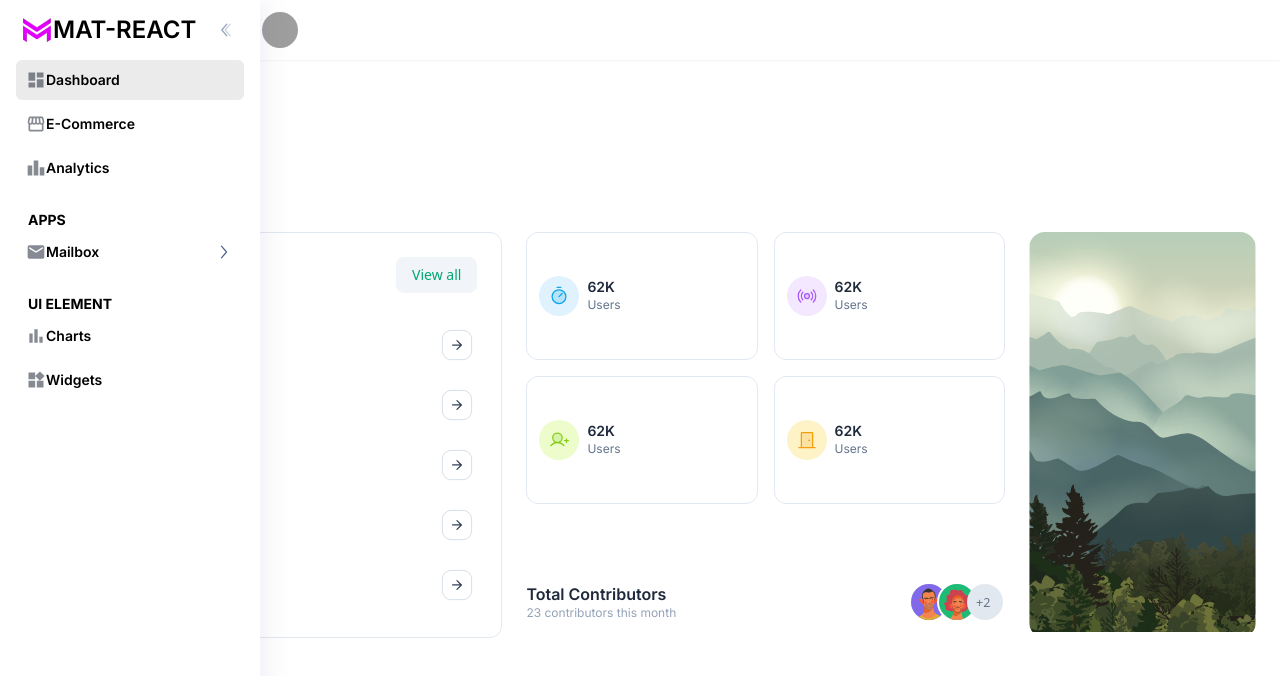
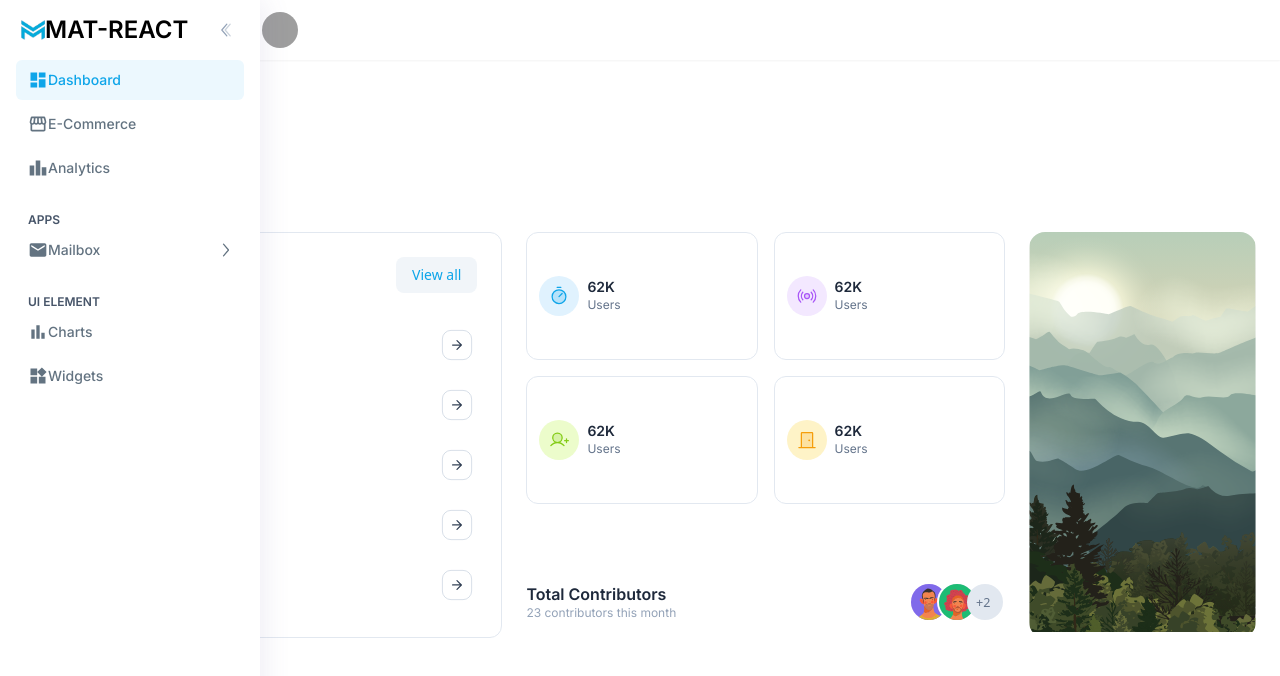
Before and after one commit to mat-react/mat-react, a React (Create React App) app: page / in a window 1280 px wide. Shown: the top 676 px of the page. Built offline with nearby package versions, Linux system fonts and the light colour scheme; grey boxes are pictures that could not be loaded.

Commit message:
Color palette finalized + applied

```diff
--- a/src/Layouts/Header/Header.jsx
+++ b/src/Layouts/Header/Header.jsx
@@ -58,8 +58,8 @@ const Header = () => {
                             <IconButton className={`flex items-center rounded-full !text-muted-400 hover:!text-primary`}>
                                 <Comment />
                                 <span className="absolute top-0 flex h-3 w-3 ltr:right-0 rtl:left-0">
-                                    <span className="absolute top-[-2px] inline-flex h-full w-full animate-ping rounded-full bg-success opacity-75 ltr:-left-[3px] rtl:-right-[3px]"></span>
-                                    <span className="relative top-[1px] inline-flex h-[6px] w-[6px] rounded-full bg-success"></span>
+                                    <span className="absolute top-[-2px] inline-flex h-full w-full animate-ping rounded-full bg-primary opacity-75 ltr:-left-[3px] rtl:-right-[3px]"></span>
+                                    <span className="relative top-[1px] inline-flex h-[6px] w-[6px] rounded-full bg-primary"></span>
                                 </span>
                             </IconButton>
                         </div>
--- a/src/Layouts/Sidebar/MenuLevel.jsx
+++ b/src/Layouts/Sidebar/MenuLevel.jsx
@@ -13,10 +13,10 @@ const MenuLevel = ({ item }) => {
 const SingleLevel = ({item}) => {
     return(
         <li className="nav-item">
-            <NavLink className="group" to={item.to}>
+            <NavLink className="group text-muted-550 dark:text-muted-400 dark:text-muted-400 dark:group-hover:text-white-dark font-medium" to={item.to}>
                 <div className="flex items-center">
-                    {item.icon ? <item.icon className="shrink-0 group-hover:!text-primary" /> : null }
-                    <span className="text-black ltr:pl-3 rtl:pr-3 dark:text-muted-400 dark:group-hover:text-white-dark">
+                    {item.icon ? <item.icon className="shrink-0" /> : null }
+                    <span className="ltr:pl-3 rtl:pr-3">
                         {item.title}
                     </span>
                 </div>
@@ -44,10 +44,10 @@ const MultiLevel = ({ item }) => {
   return (
     <React.Fragment>
       <li className="nav-item group" >
-        <button type="button" className="nav-link group" onClick={handleClick}>
+        <button type="button" className="nav-link group text-muted-550 dark:text-muted-400 dark:group-hover:text-white-dark font-medium" onClick={handleClick}>
             <div className="flex items-center">
-                <item.icon className="shrink-0 group-hover:!text-primary" />
-                <span className="text-black ltr:pl-3 rtl:pr-3 dark:text-muted-400 dark:group-hover:text-white-dark">{item.title}</span>
+                <item.icon className="shrink-0" />
+                <span className="ltr:pl-3 rtl:pr-3">{item.title}</span>
             </div>
             <div className={["rtl:rotate-180 transition duration-300", open ? "!rotate-90" : ""].join(" ") } >
                 <svg width="16" height="16" viewBox="0 0 24 24" fill="none" xmlns="http://www.w3.org/2000/svg">
@@ -57,7 +57,7 @@ const MultiLevel = ({ item }) => {
         </button>
       </li>
       <Collapse in={open} timeout="auto" unmountOnExit>
-        <List  component="ul" className="sub-menu text-gray-500 dark:text-muted-400" disablePadding>
+        <List  component="ul" className="sub-menu text-muted-550 dark:text-muted-400" disablePadding>
           {children.map((child, key) => (
             <Single key={key} item={child} />
           ))}
--- a/src/Layouts/Sidebar/Sidebar.jsx
+++ b/src/Layouts/Sidebar/Sidebar.jsx
@@ -27,11 +27,11 @@ const Sidebar = () => {
 
                 <div className="flex items-center justify-between px-4 py-3">
                     <NavLink to={"/"} className="main-logo flex shrink-0 items-center">
-                        <img className="ml-[5px] w-8 flex-none" src={Logo} alt="LOGO" />
+                        <img className="ml-[5px] w-6 flex-none" src={Logo} alt="LOGO" />
                         <span className="align-middle text-2xl font-semibold ltr:ml-1.5 rtl:mr-1.5 dark:text-white-light lg:inline">MAT-REACT</span>
                     </NavLink>
                     <IconButton onClick={() => sidebarToggler()}>
-                        <svg className="m-auto h-5 w-5 text-muted-400" width="20" height="20" viewBox="0 0 24 24" fill="none" xmlns="http://www.w3.org/2000/svg">
+                        <svg className="m-auto h-5 w-5 text-muted-400 hover:text-primary" width="20" height="20" viewBox="0 0 24 24" fill="none" xmlns="http://www.w3.org/2000/svg">
                             <path d="M13 19L7 12L13 5" stroke="currentColor" strokeWidth="1.5" strokeLinecap="round" strokeLinejoin="round"></path>
                             <path opacity="0.5" d="M16.9998 19L10.9998 12L16.9998 5" stroke="currentColor" strokeWidth="1.5" strokeLinecap="round" strokeLinejoin="round"></path>
                         </svg>
@@ -39,14 +39,14 @@ const Sidebar = () => {
                 </div>
 
 
-                <SimpleBarReact className='relative h-[calc(100vh-80px)] space-y-0.5 overflow-y-auto overflow-x-hidden p-4 py-0 font-semibold ps ps--active-y'>
+                <SimpleBarReact className='relative h-[calc(100vh-80px)] space-y-0.5 overflow-y-auto overflow-x-hidden p-4 py-0 ps ps--active-y'>
 
                     <ul>
                         {menus.map((item, key) => {
                             if(item.type === "title"){
                                 return (
                                     <li key={key}>
-                                        <h2 className="-mx-4 pb-0 flex items-center mt-[10px] mb-[2px] py-3 px-7 font-bold uppercase dark:bg-dark dark:bg-opacity-[0.08]">
+                                        <h2 className="-mx-4 pb-0 flex dark:text-muted-200 text-muted-600 items-center mt-[10px] py-3 px-7 font-semibold uppercase text-[12px]">
                                             <span>{item.title}</span>
                                         </h2>
                                     </li>
--- a/src/Pages/Dashboard/Dashboard.jsx
+++ b/src/Pages/Dashboard/Dashboard.jsx
@@ -30,7 +30,7 @@ function Dashboard(props) {
                             <h3 className='font-heading text-base font-semibold leading-tight text-muted-800 dark:text-white'>
                                 <span>Trending Languages</span>
                             </h3>
-                            <button className='bg-muted-100 hover:bg-muted-200 dark:bg-muted-700 dark:hover:bg-muted-900 text-primary bg:text-primary-400 rounded-lg px-4 py-2 font-sans text-sm font-medium underline-offset-4 transition-colors duration-300'>
+                            <button className='bg-muted-100 hover:bg-muted-200 dark:bg-muted-700 dark:hover:bg-muted-600 text-primary bg:text-primary-400 rounded-lg px-4 py-2 font-sans text-sm font-medium underline-offset-4 transition-colors duration-300'>
                                 View all
                             </button>
                         </div>
@@ -162,7 +162,7 @@ function Dashboard(props) {
                     <div className="grid grid-cols-2 col-span-2 gap-4">
                         <div className='border-muted-200 dark:border-muted-700 dark:bg-muted-800 relative w-full border bg-white transition-all duration-300 rounded-xl flex items-center gap-2 p-3'>
                             <div className='relative inline-flex shrink-0 items-center justify-center h-10 w-10 rounded-full bg-info-100 text-info-500 dark:bg-info-500/20 dark:text-info-400 dark:border-info-500 dark:border-2'>
-                                <svg xmlns="http://www.w3.org/2000/svg" aria-hidden="true" role="img" class="icon h-5 w-5" width="1em" height="1em" viewBox="0 0 256 256">
+                                <svg xmlns="http://www.w3.org/2000/svg" aria-hidden="true" role="img" className="icon h-5 w-5" width="1em" height="1em" viewBox="0 0 256 256">
                                     <g fill="currentColor">
                                         <path d="M216 136a88 88 0 1 1-88-88a88 88 0 0 1 88 88Z" opacity=".2"></path>
                                         <path d="M128 40a96 96 0 1 0 96 96a96.11 96.11 0 0 0-96-96Zm0 176a80 80 0 1 1 80-80a80.09 80.09 0 0 1-80 80Zm45.66-125.66a8 8 0 0 1 0 11.32l-40 40a8 8 0 0 1-11.32-11.32l40-40a8 8 0 0 1 11.32 0ZM96 16a8 8 0 0 1 8-8h48a8 8 0 0 1 0 16h-48a8 8 0 0 1-8-8Z"></path>
@@ -178,7 +178,7 @@ function Dashboard(props) {
                         </div>
                         <div className='border-muted-200 dark:border-muted-700 dark:bg-muted-800 relative w-full border bg-white transition-all duration-300 rounded-xl flex items-center gap-2 p-3'>
                             <div className='relative inline-flex shrink-0 items-center justify-center h-10 w-10 rounded-full bg-purple-100 text-purple-500 dark:bg-purple-500/20 dark:text-purple-400 dark:border-purple-500 dark:border-2'>
-                                <svg xmlns="http://www.w3.org/2000/svg" aria-hidden="true" role="img" class="icon h-5 w-5" width="1em" height="1em" viewBox="0 0 256 256"><g fill="currentColor"><path d="M160 128a32 32 0 1 1-32-32a32 32 0 0 1 32 32Z" opacity=".2"></path><path d="M128 88a40 40 0 1 0 40 40a40 40 0 0 0-40-40Zm0 64a24 24 0 1 1 24-24a24 24 0 0 1-24 24Zm73.71 7.14a80 80 0 0 1-14.08 22.2a8 8 0 0 1-11.92-10.67a63.95 63.95 0 0 0 0-85.33a8 8 0 1 1 11.92-10.67a80.08 80.08 0 0 1 14.08 84.47ZM69 103.09a64 64 0 0 0 11.26 67.58a8 8 0 0 1-11.92 10.67a79.93 79.93 0 0 1 0-106.67a8 8 0 1 1 11.95 10.67A63.77 63.77 0 0 0 69 103.09ZM248 128a119.58 119.58 0 0 1-34.29 84a8 8 0 1 1-11.42-11.2a103.9 103.9 0 0 0 0-145.56A8 8 0 1 1 213.71 44A119.58 119.58 0 0 1 248 128ZM53.71 200.78A8 8 0 1 1 42.29 212a119.87 119.87 0 0 1 0-168a8 8 0 1 1 11.42 11.2a103.9 103.9 0 0 0 0 145.56Z"></path></g></svg>
+                                <svg xmlns="http://www.w3.org/2000/svg" aria-hidden="true" role="img" className="icon h-5 w-5" width="1em" height="1em" viewBox="0 0 256 256"><g fill="currentColor"><path d="M160 128a32 32 0 1 1-32-32a32 32 0 0 1 32 32Z" opacity=".2"></path><path d="M128 88a40 40 0 1 0 40 40a40 40 0 0 0-40-40Zm0 64a24 24 0 1 1 24-24a24 24 0 0 1-24 24Zm73.71 7.14a80 80 0 0 1-14.08 22.2a8 8 0 0 1-11.92-10.67a63.95 63.95 0 0 0 0-85.33a8 8 0 1 1 11.92-10.67a80.08 80.08 0 0 1 14.08 84.47ZM69 103.09a64 64 0 0 0 11.26 67.58a8 8 0 0 1-11.92 10.67a79.93 79.93 0 0 1 0-106.67a8 8 0 1 1 11.95 10.67A63.77 63.77 0 0 0 69 103.09ZM248 128a119.58 119.58 0 0 1-34.29 84a8 8 0 1 1-11.42-11.2a103.9 103.9 0 0 0 0-145.56A8 8 0 1 1 213.71 44A119.58 119.58 0 0 1 248 128ZM53.71 200.78A8 8 0 1 1 42.29 212a119.87 119.87 0 0 1 0-168a8 8 0 1 1 11.42 11.2a103.9 103.9 0 0 0 0 145.56Z"></path></g></svg>
                             </div>
                             <div>
                                 <h2 className="font-heading text-sm font-semibold leading-tight text-muted-800 dark:text-white">62K</h2>
@@ -189,7 +189,7 @@ function Dashboard(props) {
                         </div>
                         <div className='border-muted-200 dark:border-muted-700 dark:bg-muted-800 relative w-full border bg-white transition-all duration-300 rounded-xl flex items-center gap-2 p-3'>
                             <div className='relative inline-flex shrink-0 items-center justify-center h-10 w-10 rounded-full bg-lime-100 text-lime-500 dark:border-2 dark:border-lime-500 dark:bg-lime-500/20 dark:text-lime-400'>
-                                <svg xmlns="http://www.w3.org/2000/svg" aria-hidden="true" role="img" class="icon h-5 w-5" width="1em" height="1em" viewBox="0 0 256 256"><g fill="currentColor"><path d="M168 100a60 60 0 1 1-60-60a60 60 0 0 1 60 60Z" opacity=".2"></path><path d="M256 136a8 8 0 0 1-8 8h-16v16a8 8 0 0 1-16 0v-16h-16a8 8 0 0 1 0-16h16v-16a8 8 0 0 1 16 0v16h16a8 8 0 0 1 8 8Zm-57.87 58.85a8 8 0 0 1-12.26 10.3C165.75 181.19 138.09 168 108 168s-57.75 13.19-77.87 37.15a8 8 0 0 1-12.25-10.3c14.94-17.78 33.52-30.41 54.17-37.17a68 68 0 1 1 71.9 0c20.65 6.76 39.23 19.39 54.18 37.17ZM108 152a52 52 0 1 0-52-52a52.06 52.06 0 0 0 52 52Z"></path></g></svg>
+                                <svg xmlns="http://www.w3.org/2000/svg" aria-hidden="true" role="img" className="icon h-5 w-5" width="1em" height="1em" viewBox="0 0 256 256"><g fill="currentColor"><path d="M168 100a60 60 0 1 1-60-60a60 60 0 0 1 60 60Z" opacity=".2"></path><path d="M256 136a8 8 0 0 1-8 8h-16v16a8 8 0 0 1-16 0v-16h-16a8 8 0 0 1 0-16h16v-16a8 8 0 0 1 16 0v16h16a8 8 0 0 1 8 8Zm-57.87 58.85a8 8 0 0 1-12.26 10.3C165.75 181.19 138.09 168 108 168s-57.75 13.19-77.87 37.15a8 8 0 0 1-12.25-10.3c14.94-17.78 33.52-30.41 54.17-37.17a68 68 0 1 1 71.9 0c20.65 6.76 39.23 19.39 54.18 37.17ZM108 152a52 52 0 1 0-52-52a52.06 52.06 0 0 0 52 52Z"></path></g></svg>
                             </div>
                             <div>
                                 <h2 className="font-heading text-sm font-semibold leading-tight text-muted-800 dark:text-white">62K</h2>
@@ -200,7 +200,7 @@ function Dashboard(props) {
                         </div>
                         <div className='border-muted-200 dark:border-muted-700 dark:bg-muted-800 relative w-full border bg-white transition-all duration-300 rounded-xl flex items-center gap-2 p-3'>
                             <div className='relative inline-flex shrink-0 items-center justify-center h-10 w-10 rounded-full bg-amber-100 text-amber-500 dark:border-2 dark:border-amber-500 dark:bg-amber-500/20 dark:text-amber-400'>
-                                <svg xmlns="http://www.w3.org/2000/svg" aria-hidden="true" role="img" class="icon h-5 w-5" width="1em" height="1em" viewBox="0 0 256 256"><g fill="currentColor"><path d="M200 40v184H56V40a8 8 0 0 1 8-8h128a8 8 0 0 1 8 8Z" opacity=".2"></path><path d="M232 216h-24V40a16 16 0 0 0-16-16H64a16 16 0 0 0-16 16v176H24a8 8 0 0 0 0 16h208a8 8 0 0 0 0-16ZM64 40h128v176H64Zm104 92a12 12 0 1 1-12-12a12 12 0 0 1 12 12Z"></path></g></svg>
+                                <svg xmlns="http://www.w3.org/2000/svg" aria-hidden="true" role="img" className="icon h-5 w-5" width="1em" height="1em" viewBox="0 0 256 256"><g fill="currentColor"><path d="M200 40v184H56V40a8 8 0 0 1 8-8h128a8 8 0 0 1 8 8Z" opacity=".2"></path><path d="M232 216h-24V40a16 16 0 0 0-16-16H64a16 16 0 0 0-16 16v176H24a8 8 0 0 0 0 16h208a8 8 0 0 0 0-16ZM64 40h128v176H64Zm104 92a12 12 0 1 1-12-12a12 12 0 0 1 12 12Z"></path></g></svg>
                             </div>
                             <div>
                                 <h2 className="font-heading text-sm font-semibold leading-tight text-muted-800 dark:text-white">62K</h2>
@@ -255,7 +255,7 @@ function Dashboard(props) {
                                 <h3 className='-translate-y-2 font-sans tracking-wider text-white opacity-0 transition-all delay-100 duration-300 group-hover:translate-y-0 group-hover:opacity-100'>
                                     Tracking
                                 </h3>
-                                <svg xmlns="http://www.w3.org/2000/svg" aria-hidden="true" role="img" class="icon h-5 w-5 -translate-y-2 text-white opacity-0 transition-all delay-300 duration-300 group-hover:translate-y-0 group-hover:opacity-100" width="1em" height="1em" viewBox="0 0 24 24">
+                                <svg xmlns="http://www.w3.org/2000/svg" aria-hidden="true" role="img" className="icon h-5 w-5 -translate-y-2 text-white opacity-0 transition-all delay-300 duration-300 group-hover:translate-y-0 group-hover:opacity-100" width="1em" height="1em" viewBox="0 0 24 24">
                                     <path fill="currentColor" d="M3 22h18v2H3zm9-10c-12 0-9 9-9 9h18s3-9-9-9Z"></path>
                                     <path fill="currentColor" d="m3 0l1 13c1.22-1.6 3.46-2.51 8-2.51s6.81.93 8 2.53L21 0Zm4 3h10v2H7Zm11 6H6V7h12Z"></path>
                                 </svg>
@@ -264,7 +264,7 @@ function Dashboard(props) {
                                 <h3 className='translate-y-2 font-sans tracking-wider text-white opacity-0 transition-all delay-500 duration-300 group-hover:translate-y-0 group-hover:opacity-100'>
                                     Tracking
                                 </h3>
-                                <svg xmlns="http://www.w3.org/2000/svg" aria-hidden="true" role="img" class="icon h-4 w-4 translate-y-2 text-white opacity-0 transition-all delay-700 duration-300 group-hover:translate-y-0 group-hover:opacity-100" width="1em" height="1em" viewBox="0 0 24 24"><path fill="none" stroke="currentColor" stroke-linecap="round" stroke-linejoin="round" stroke-width="2" d="M5 12h14m-7-7l7 7l-7 7"></path></svg>
+                                <svg xmlns="http://www.w3.org/2000/svg" aria-hidden="true" role="img" className="icon h-4 w-4 translate-y-2 text-white opacity-0 transition-all delay-700 duration-300 group-hover:translate-y-0 group-hover:opacity-100" width="1em" height="1em" viewBox="0 0 24 24"><path fill="none" stroke="currentColor" strokeLinecap="round" strokeLinejoin="round" strokeWidth="2" d="M5 12h14m-7-7l7 7l-7 7"></path></svg>
                             </div>
                         </div>
                     </div>
--- a/src/Styles/layout.scss
+++ b/src/Styles/layout.scss
@@ -1,7 +1,6 @@
 .sidebar {
     .nav-item {
         a, button {
-            margin-bottom: 0.25rem;
             display: flex;
             width: 100%;
             align-items: center;
@@ -9,14 +8,22 @@
             overflow: hidden;
             white-space: nowrap;
             border-radius: 0.375rem;
-            padding: 0.625rem;
-            --tw-text-opacity: 1;
-            color: rgb(80 102 144/var(--tw-text-opacity));
+            padding: 4px 8px 4px 12px;
+            min-height: 40px;
+            margin: 0px 0px 4px;
 
-            &:hover, &.active{
-                background-color: #00000014;
-                --tw-text-opacity: 1;
-                color: rgb(14 23 38/var(--tw-text-opacity));
+            &:hover {
+                background-color: rgb(var(--color-primary-500)/0.08);
+            }
+            &.active{
+                &:hover{
+                    background-color: rgb(var(--color-primary-500)/0.16);
+                }
+                background-color: rgb(var(--color-primary-500)/0.08);
+                color: rgb(var(--color-primary-500));
+                svg {
+                    color: rgb(var(--color-primary-500));
+                }
             }
         }
     }
@@ -75,19 +82,19 @@
     .sidebar {
         .nav-item {
             a, button {
-                &:hover, &.active{
-                    --tw-bg-opacity: 1;
-                    background-color: rgb(24 31 50/var(--tw-bg-opacity));
-                    --tw-text-opacity: 1;
-                    color: rgb(136 142 168/var(--tw-text-opacity));
+                // &:hover, &.active{
+                //     --tw-bg-opacity: 1;
+                //     background-color: rgb(24 31 50/var(--tw-bg-opacity));
+                //     --tw-text-opacity: 1;
+                //     color: rgb(136 142 168/var(--tw-text-opacity));
 
-                    div {
-                        span{
-                            --tw-text-opacity: 1!important;
-                            color: rgb(136 142 168/var(--tw-text-opacity))!important
-                        }
-                    }
-                }
+                //     div {
+                //         span{
+                //             --tw-text-opacity: 1!important;
+                //             color: rgb(136 142 168/var(--tw-text-opacity))!important
+                //         }
+                //     }
+                // }
             }
         }
 
@@ -194,10 +201,7 @@
 .sidebar .nav-item a div:first-child svg,.sidebar .nav-item button div:first-child svg {
     height: 1.25rem;
     width: 1.25rem;
-    color: #0e172680
-}
-:is(.dark .sidebar .nav-item a div:first-child svg),:is(.dark .sidebar .nav-item button div:first-child svg) {
-    color: #ffffff80
+    // color: #0e172680
 }
 
 
--- a/tailwind.config.js
+++ b/tailwind.config.js
@@ -8,8 +8,8 @@ module.exports = {
     extend: {
       colors: {
         // primary: 'rgba(118, 53, 220, <alpha-value>)',
-        primary: 'rgba(0, 167, 111, <alpha-value>)',
-        "primary-400": "rgb(0 214 142 / <alpha-value>)",
+        primary: 'rgb(var(--color-primary-500)/ <alpha-value>)',
+        "primary-400": "rgb(var(--color-primary-400) / <alpha-value>)",
 
         secondary: "rgb(67 97 238/1)",
         success: "#00ab5580",
@@ -20,6 +20,7 @@ module.exports = {
         "muted-300": "rgb(var(--color-muted-300)/ <alpha-value>)",
         "muted-400": "rgb(var(--color-muted-400)/ <alpha-value>)",
         "muted-500": "rgb(var(--color-muted-500)/ <alpha-value>)",
+        "muted-550": "rgb(var(--color-muted-550)/ <alpha-value>)",
         "muted-600": "rgb(var(--color-muted-600)/ <alpha-value>)",
         "muted-700": "rgb(var(--color-muted-700)/ <alpha-value>)",
         "muted-800": "rgb(var(--color-muted-800)/ <alpha-value>)",
```
Also changed, not shown: src/Pages/Dashboard/Travel.jsx (+14 -14 lines), src/Styles/variables.scss (+9 -0 lines), src/assets/images/Logo.png.
